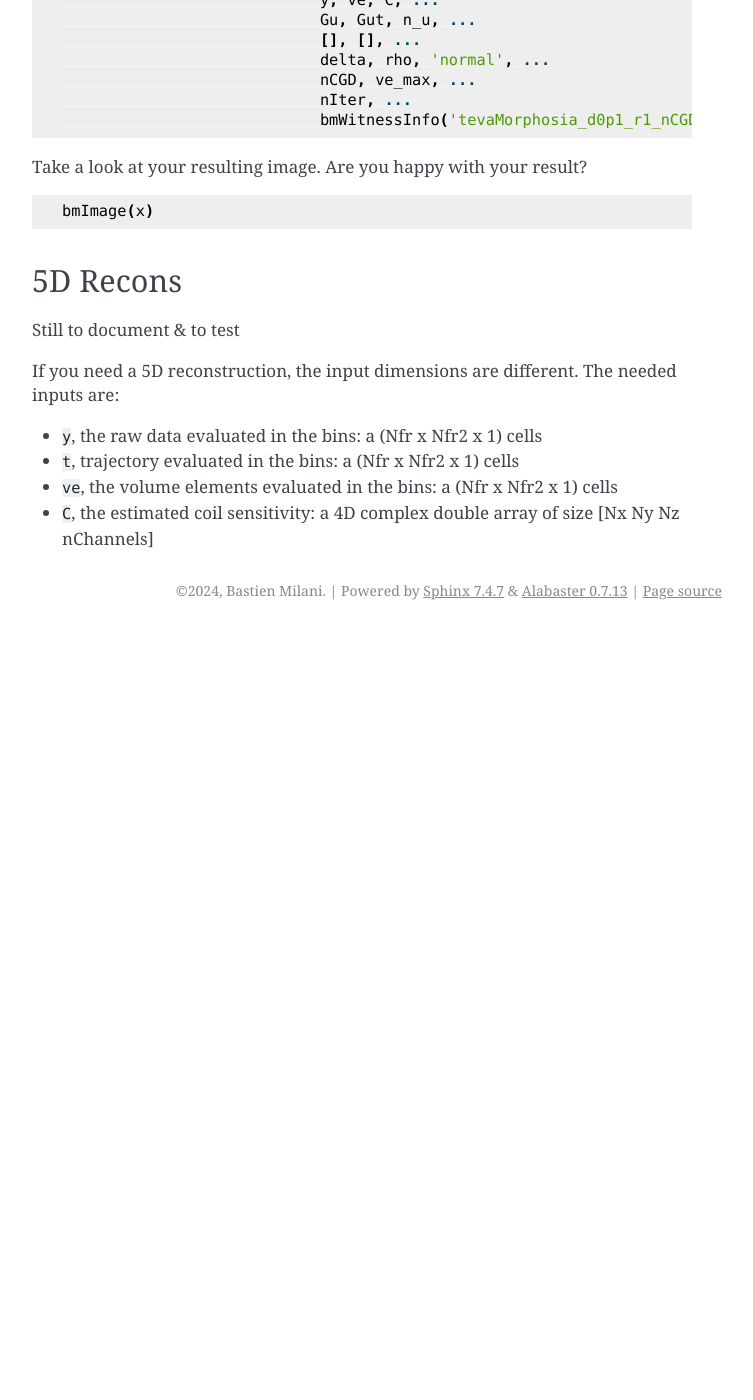
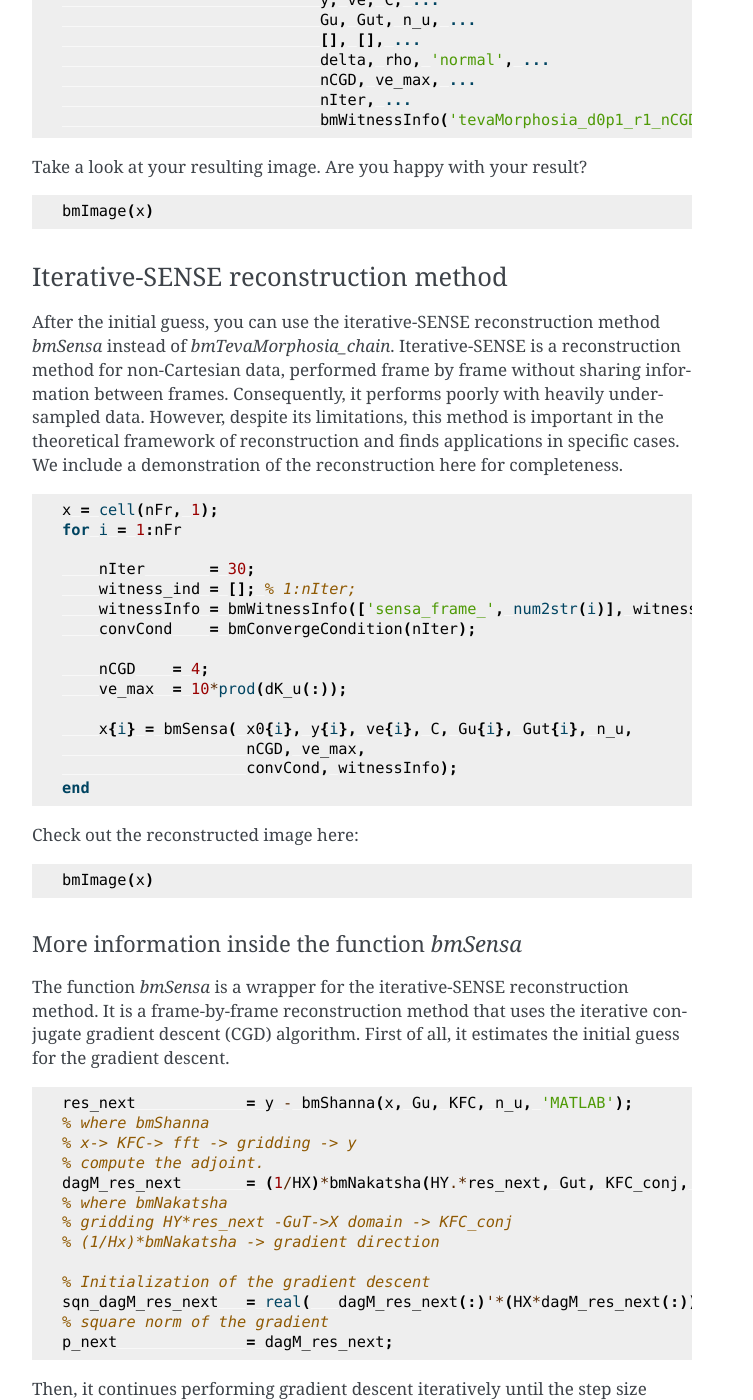
Before and after one commit to MattechLab/monalisa, a Sphinx documentation site: the page built from docs/writing_reconstruction_script.rst, in a window 1280 px wide and 1400 px high, scrolled down 1732 px. Shown: the whole window, without its empty margins (388-1141 px from the left). Built offline with Sphinx 7.4.7, drawn with Linux system fonts in a browser that asks for light colours; before the commit the page ends 2362 px from its top, so only the background shows below that; some of the changed text lies outside the part shown.

Commit message:
add recon sensa

```diff
--- a/docs/writing_reconstruction_script.rst
+++ b/docs/writing_reconstruction_script.rst
@@ -90,6 +90,94 @@ Take a look at your resulting image. Are you happy with your result?
 
     bmImage(x)
 
+Iterative-SENSE reconstruction method
+~~~~~~~~~~~~~~~~~~~~~~~~~~~~~~~~~~~~~~
+After the initial guess, you can use the iterative-SENSE reconstruction method `bmSensa` instead of `bmTevaMorphosia_chain`. Iterative-SENSE is a reconstruction method for non-Cartesian data, performed frame by frame without sharing information between frames. Consequently, it performs poorly with heavily undersampled data. However, despite its limitations, this method is important in the theoretical framework of reconstruction and finds applications in specific cases.
+We include a demonstration of the reconstruction here for completeness.
+
+.. code-block:: matlab
+
+    x = cell(nFr, 1);
+    for i = 1:nFr
+
+        nIter       = 30;
+        witness_ind = []; % 1:nIter;
+        witnessInfo = bmWitnessInfo(['sensa_frame_', num2str(i)], witness_ind);
+        convCond    = bmConvergeCondition(nIter);
+
+        nCGD    = 4;
+        ve_max  = 10*prod(dK_u(:));
+
+        x{i} = bmSensa( x0{i}, y{i}, ve{i}, C, Gu{i}, Gut{i}, n_u,
+                        nCGD, ve_max,
+                        convCond, witnessInfo);
+    end
+
+Check out the reconstructed image here:
+
+.. code-block:: matlab
+
+    bmImage(x)
+
+More information inside the function `bmSensa`
+^^^^^^^^^^^^^^^^^^^^^^^^^^^^^^^^^^^^^^^^^^^^^^
+The function `bmSensa` is a wrapper for the iterative-SENSE reconstruction method. It is a frame-by-frame reconstruction method that uses the iterative conjugate gradient descent (CGD) algorithm.
+First of all, it estimates the initial guess for the gradient descent.
+
+.. code-block:: matlab
+
+    res_next            = y - bmShanna(x, Gu, KFC, n_u, 'MATLAB');
+    % where bmShanna
+    % x-> KFC-> fft -> gridding -> y
+    % compute the adjoint.
+    dagM_res_next       = (1/HX)*bmNakatsha(HY.*res_next, Gut, KFC_conj, true, n_u, 'MATLAB');
+    % where bmNakatsha
+    % gridding HY*res_next -GuT->X domain -> KFC_conj
+    % (1/Hx)*bmNakatsha -> gradient direction
+
+    % Initialization of the gradient descent
+    sqn_dagM_res_next   = real(   dagM_res_next(:)'*(HX*dagM_res_next(:))   );
+    % square norm of the gradient
+    p_next              = dagM_res_next;
+
+Then, it continues performing gradient descent iteratively until the step size reaches the minimum threshold.
+
+.. code-block:: matlab
+
+    for i = 1:nCGD
+
+        res_curr    = res_next;
+        sqn_dagM_res_curr = sqn_dagM_res_next;
+        p_curr      = p_next;
+
+        if (sqn_dagM_res_curr < myEps)
+            break;
+        end
+
+        Mp_curr  = bmShanna(p_curr, Gu, KFC, n_u, 'MATLAB');
+        % x-> KFC-> fft -> gridding -> y
+        sqn_Mp_curr      = real(   Mp_curr(:)'*(HY(:).*Mp_curr(:))   );
+
+        a   = sqn_dagM_res_curr/sqn_Mp_curr;
+
+        x = x + a*p_curr;
+
+        if (i == nCGD)
+           break;
+        end
+
+        res_next            = res_curr - a*Mp_curr;
+        dagM_res_next       = (1/HX)*bmNakatsha(HY.*res_next, Gut, KFC_conj, true, n_u, 'MATLAB');
+        sqn_dagM_res_next   = real(   dagM_res_next(:)'*(HX*dagM_res_next(:))   );
+
+        b = sqn_dagM_res_next/sqn_dagM_res_curr;
+
+        p_next              = dagM_res_next + b*p_curr;
+
+    end % end CGD
+
+
+
 5D Recons
 ---------
 
```
